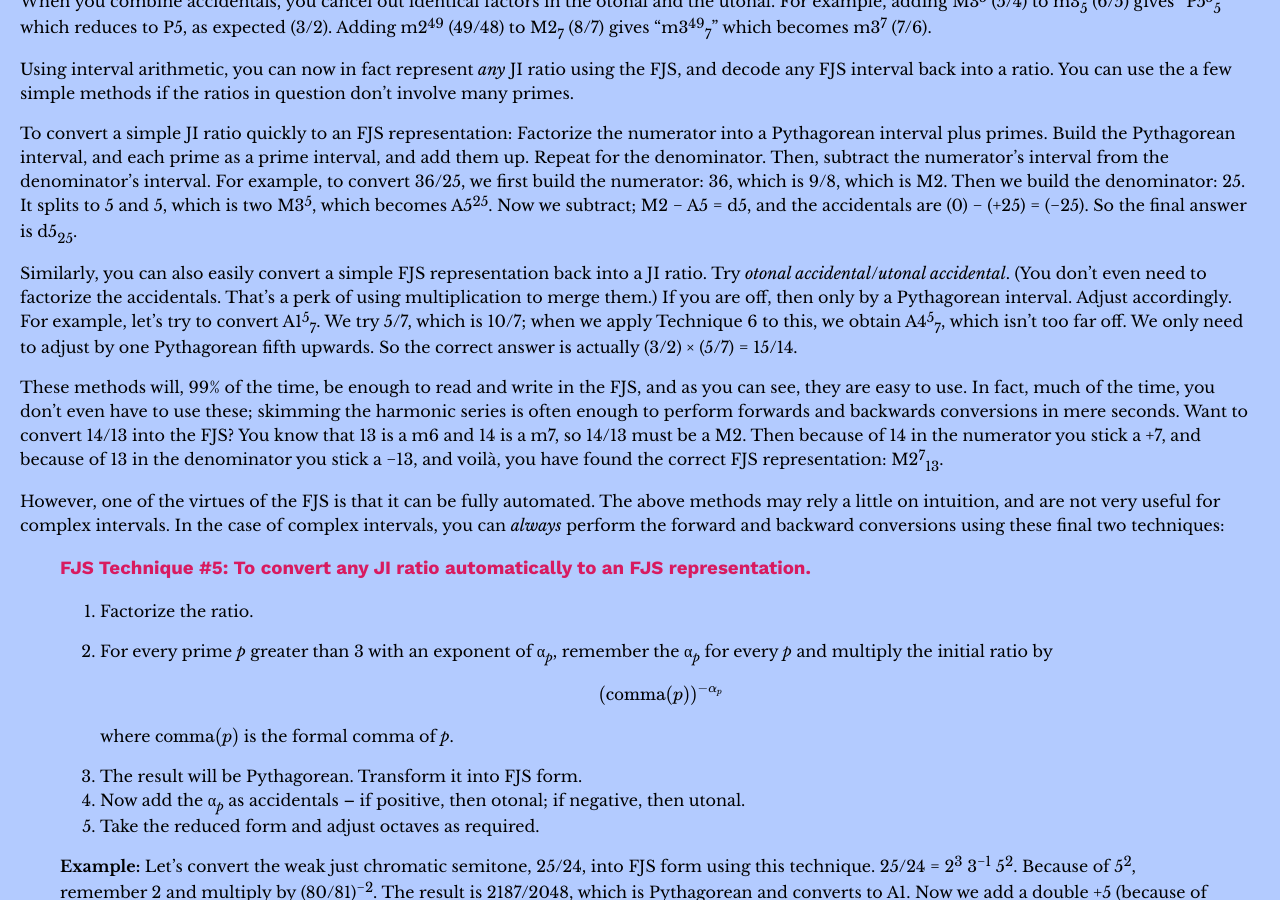
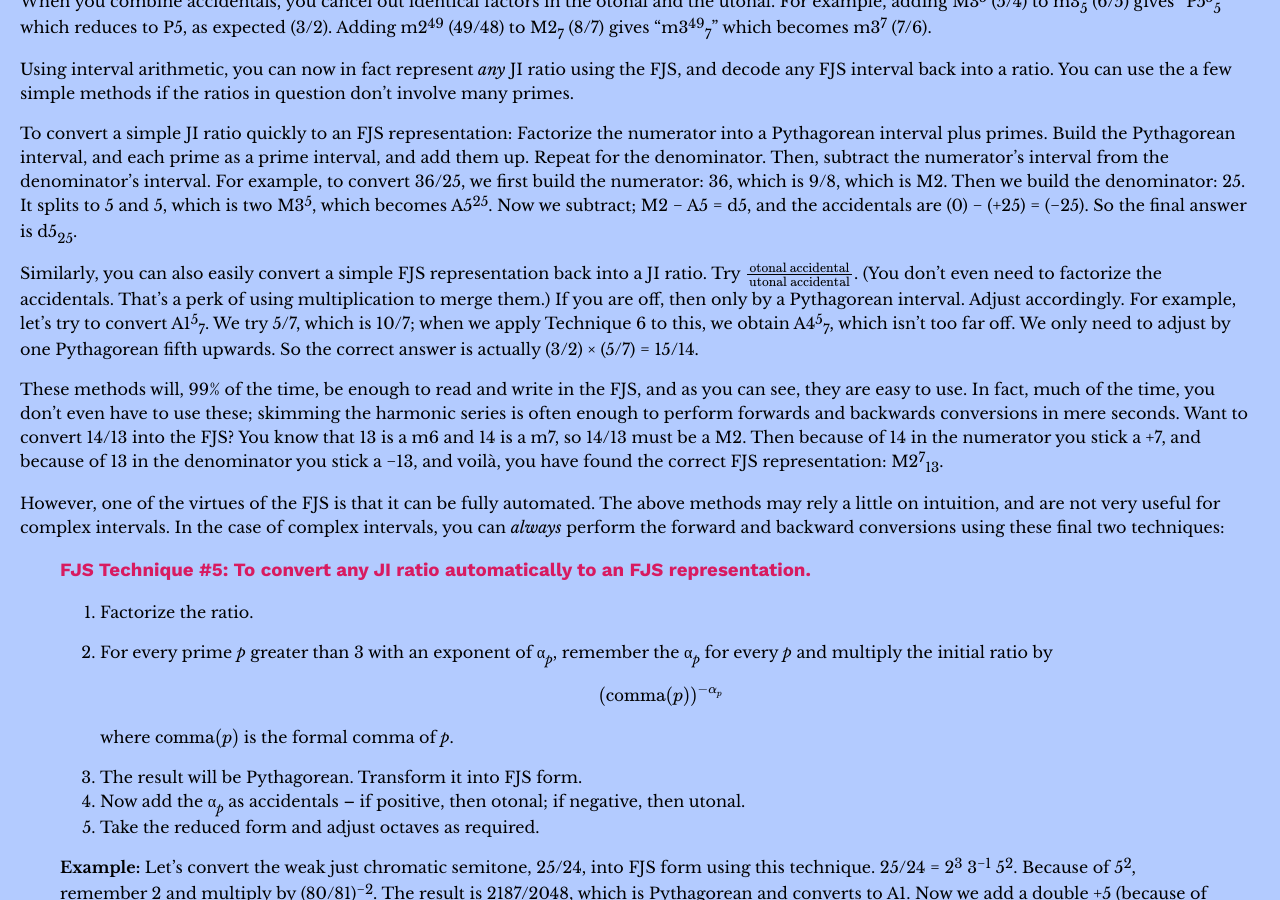
Before and after one commit to misotanni/misotanni.github.io, a Jekyll site: the page built from fjs/en/crash.md, in a window 1280 px wide and 900 px high, scrolled down 10446 px. Built offline with Jekyll 4.4.1, drawn with Linux system fonts in a browser that asks for light colours; our own code applies the rules of GitHub Pages for plain Markdown files; formulas are drawn with MathJax 3.

Commit message:
instructions made much clearer

```diff
--- a/fjs/en/crash.md
+++ b/fjs/en/crash.md
@@ -334,7 +334,7 @@ Using interval arithmetic, you can now in fact represent *any* JI ratio using th
 
 To convert a simple JI ratio quickly to an FJS representation: Factorize the numerator into a Pythagorean interval plus primes. Build the Pythagorean interval, and each prime as a prime interval, and add them up. Repeat for the denominator. Then, subtract the numerator's interval from the denominator's interval. For example, to convert 36/25, we first build the numerator: 36, which is 9/8, which is M2. Then we build the denominator: 25. It splits to 5 and 5, which is two M3<sup>5</sup>, which becomes A5<sup>25</sup>. Now we subtract; M2 − A5 = d5, and the accidentals are (0) − (+25) = (−25). So the final answer is d5<sub>25</sub>.
 
-Similarly, you can also easily convert a simple FJS representation back into a JI ratio. Try *otonal accidental*/*utonal accidental*. (You don't even need to factorize the accidentals. That's a perk of using multiplication to merge them.) If you are off, then only by a Pythagorean interval. Adjust accordingly. For example, let's try to convert A1<sup>5</sup><sub>7</sub>. We try 5/7, which is 10/7; when we apply Technique 6 to this, we obtain A4<sup>5</sup><sub>7</sub>, which isn't too far off. We only need to adjust by one Pythagorean fifth upwards. So the correct answer is actually (3/2) × (5/7) = 15/14.
+Similarly, you can also easily convert a simple FJS representation back into a JI ratio. Try $$\frac{\text{otonal accidental}}{\text{utonal accidental}}$$. (You don't even need to factorize the accidentals. That's a perk of using multiplication to merge them.) If you are off, then only by a Pythagorean interval. Adjust accordingly. For example, let's try to convert A1<sup>5</sup><sub>7</sub>. We try 5/7, which is 10/7; when we apply Technique 6 to this, we obtain A4<sup>5</sup><sub>7</sub>, which isn't too far off. We only need to adjust by one Pythagorean fifth upwards. So the correct answer is actually (3/2) × (5/7) = 15/14.
 
 These methods will, 99% of the time, be enough to read and write in the FJS, and as you can see, they are easy to use. In fact, much of the time, you don't even have to use these; skimming the harmonic series is often enough to perform forwards and backwards conversions in mere seconds. Want to convert 14/13 into the FJS? You know that 13 is a m6 and 14 is a m7, so 14/13 must be a M2. Then because of 14 in the numerator you stick a +7, and because of 13 in the denominator you stick a −13, and voilà, you have found the correct FJS representation: M2<sup>7</sup><sub>13</sub>.
 
```
